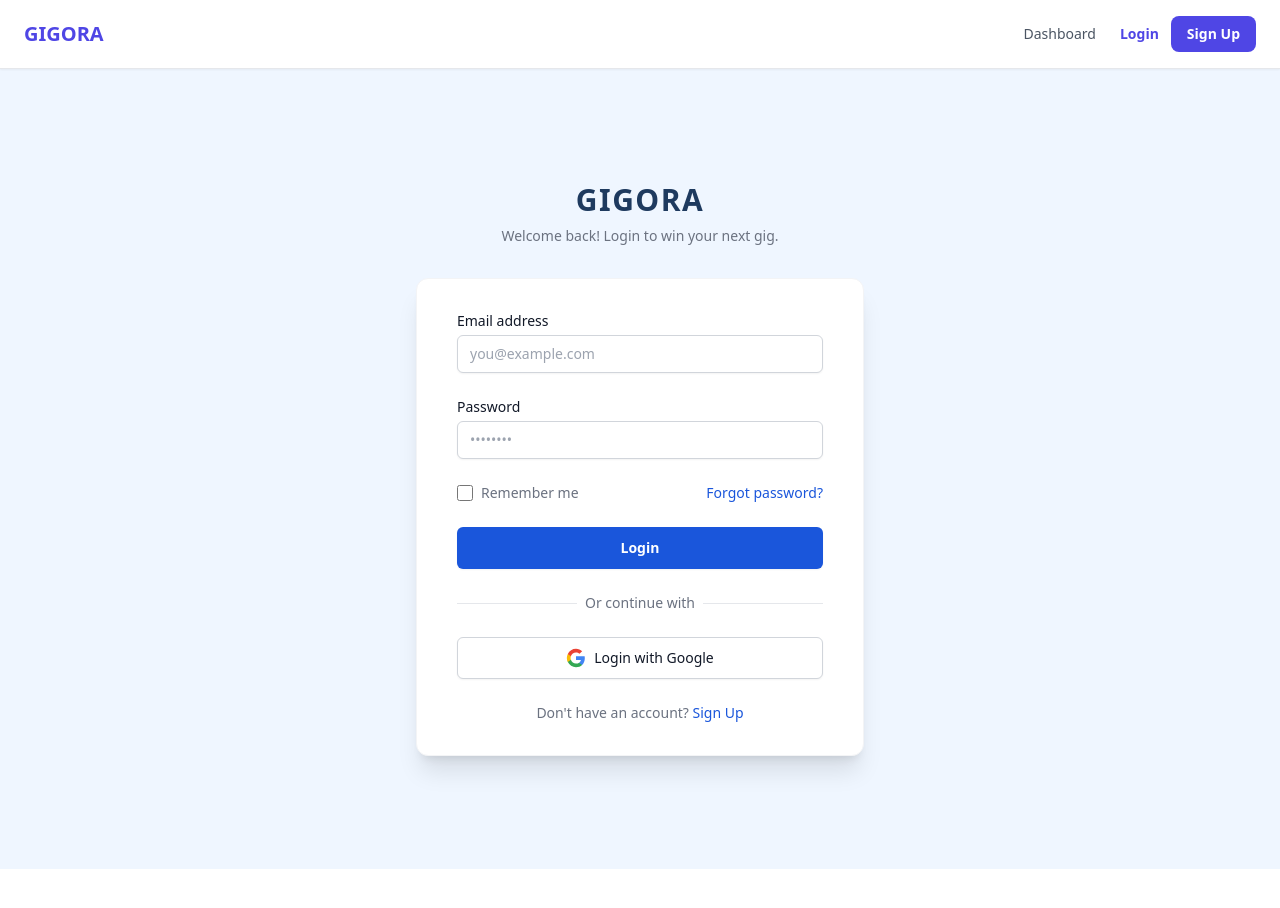
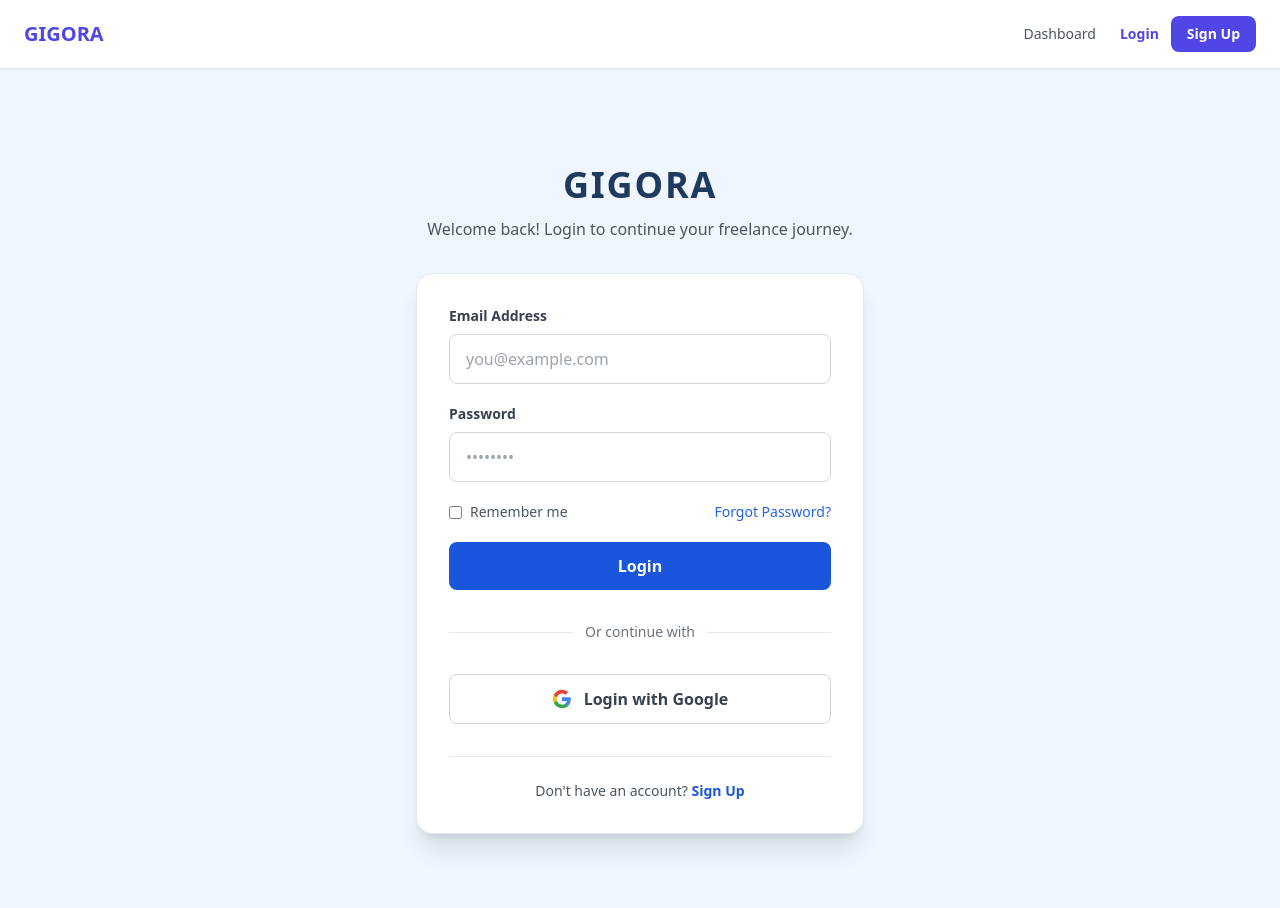
Before and after one commit to muhammadjunaid73/gigora-frontend, a React (Create React App) app: page /login in a window 1280 px wide. Shown: the top 908 px of the page. Before the commit the page ends 869 px from the top, so only its background shows below. Built offline with nearby package versions, Linux system fonts and the light colour scheme.

Commit message:
set broken layout

```diff
--- a/src/components/Sidebar.jsx
+++ b/src/components/Sidebar.jsx
@@ -1,25 +1,78 @@
-import React from "react";
+import React, { useState } from "react";
 
 const Sidebar = ({ activeTab, setActiveTab, handleLogout, menuItems }) => {
+  const [isOpen, setIsOpen] = useState(false);
+
   return (
-    <aside className="w-64 bg-[#1E3A5F] text-white flex flex-col justify-between p-6 hidden md:flex shrink-0">
-      <div className="space-y-8">
-        <h2 className="text-2xl font-black tracking-wider text-white">
-          GIGORA
-        </h2>
-        <nav className="space-y-1">
+    <>
+      {/* Mobile Header */}
+      <div className="md:hidden fixed top-0 left-0 right-0 h-16 bg-[#1E3A5F] flex items-center justify-between px-4 text-white shadow-lg z-50">
+        <h2 className="text-xl font-black">GIGORA</h2>
+
+        <button
+          onClick={() => setIsOpen(!isOpen)}
+          className="text-3xl font-bold"
+        >
+          {isOpen ? "✕" : "☰"}
+        </button>
+      </div>
+
+      {/* Overlay */}
+      {isOpen && (
+        <div
+          className="md:hidden fixed inset-0 bg-black/40 z-40"
+          onClick={() => setIsOpen(false)}
+        />
+      )}
+
+      {/* Sidebar */}
+      <aside
+        className={`
+        fixed md:static
+        top-0 left-0
+        h-full
+        w-72
+        bg-[#1E3A5F]
+        text-white
+        flex
+        flex-col
+        justify-between
+        p-6
+        z-50
+        transform
+        transition-transform
+        duration-300
+        ${isOpen ? "translate-x-0" : "-translate-x-full md:translate-x-0"}
+      `}
+      >
+        <div>
+          <div className="flex items-center justify-between mb-10 md:block">
+            <h2 className="text-2xl font-black">GIGORA</h2>
+
+            <button
+              className="md:hidden text-3xl"
+              onClick={() => setIsOpen(false)}
+            >
+              ✕
+            </button>
+          </div>
+
+          <nav className="space-y-3">
             {menuItems.map((item) => (
               <button
                 key={item.name}
-              onClick={() => setActiveTab(item.name)}
-              className={`w-full flex items-center space-x-3 px-4 py-3 text-sm font-semibold rounded-lg transition duration-150 ${
+                onClick={() => {
+                  setActiveTab(item.name);
+                  setIsOpen(false);
+                }}
+                className={`w-full flex items-center gap-3 px-4 py-3 rounded-lg transition ${
                   activeTab === item.name
-                  ? "bg-[#1A56DB] text-white shadow-md"
-                  : "text-gray-300 hover:bg-[#1A56DB]/10 hover:text-white"
+                    ? "bg-[#1A56DB]"
+                    : "hover:bg-[#274d74]"
                 }`}
               >
                 <svg
-                className="h-5 w-5"
+                  className="h-5 w-5 shrink-0"
                   fill="none"
                   viewBox="0 0 24 24"
                   stroke="currentColor"
@@ -31,6 +84,7 @@
                     d={item.icon}
                   />
                 </svg>
+
                 <span>{item.name}</span>
               </button>
             ))}
@@ -39,24 +93,12 @@
 
         <button
           onClick={handleLogout}
-        className="w-full flex items-center space-x-3 px-4 py-3 text-sm font-semibold text-red-400 hover:bg-red-500/10 rounded-lg transition"
+          className="mt-8 w-full bg-red-500 hover:bg-red-600 py-3 rounded-lg font-semibold transition"
         >
-        <svg
-          className="h-5 w-5"
-          fill="none"
-          viewBox="0 0 24 24"
-          stroke="currentColor"
-          strokeWidth="2"
-        >
-          <path
-            strokeLinecap="round"
-            strokeLinejoin="round"
-            d="M17 16l4-4m0 0l-4-4m4 4H7m6 4v1a3 3 0 01-3 3H6a3 3 0 01-3-3V7a3 3 0 013-3h4a3 3 0 013 3v1"
-          />
-        </svg>
-        <span>Logout</span>
+          Logout
         </button>
       </aside>
+    </>
   );
 };
 
--- a/src/pages/Dashboard.jsx
+++ b/src/pages/Dashboard.jsx
@@ -1,4 +1,4 @@
-import React, { useState } from "react";
+ import React, { useState } from "react";
 import { useNavigate } from "react-router-dom";
 import Sidebar from "../components/Sidebar"; // Sidebar component ko re-import kiya
 import ProfileAnalyzer from "./ProfileAnalyzer";
--- a/src/pages/Login.jsx
+++ b/src/pages/Login.jsx
@@ -3,12 +3,12 @@
 import { supabase } from "../App";
 
 const Login = () => {
+  const navigate = useNavigate();
+
   const [email, setEmail] = useState("");
   const [password, setPassword] = useState("");
   const [loading, setLoading] = useState(false);
-  const navigate = useNavigate();
 
-  // Standard Email/Password Login
   const handleSubmit = async (e) => {
     e.preventDefault();
     setLoading(true);
@@ -22,191 +22,169 @@
       if (error) {
         alert(error.message);
       } else {
-        console.log("User logged in successfully:", data);
-        navigate("/dashboard"); // Redirecting to dashboard safely
+        console.log("Logged in:", data);
+        navigate("/dashboard");
       }
-    } catch (error) {
-      console.error("Login error:", error);
-      alert("Something went wrong. Please try again.");
+    } catch (err) {
+      console.error(err);
+      alert("Something went wrong.");
     } finally {
       setLoading(false);
     }
   };
 
-  // Google OAuth Login
   const handleGoogleLogin = async () => {
-    try {
-      const { data, error } = await supabase.auth.signInWithOAuth({
+    const { error } = await supabase.auth.signInWithOAuth({
       provider: "google",
       options: {
-          redirectTo: window.location.origin + "/dashboard", // Safe callback URL mapping
+        redirectTo: `${window.location.origin}/dashboard`,
       },
     });
 
     if (error) {
       alert(error.message);
     }
-    } catch (error) {
-      console.error("Google login error:", error);
-    }
   };
 
   return (
-    <div className="min-h-screen bg-[#EFF6FF] flex flex-col justify-center py-12 sm:px-6 lg:px-8">
-      {/* Top Header / Logo Area */}
-      <div className="sm:mx-auto sm:w-full sm:max-w-md text-center">
-        <h2 className="text-3xl font-black text-[#1E3A5F] tracking-wider cursor-pointer">
+    <div className="min-h-screen bg-[#EFF6FF] flex items-center justify-center px-4 py-24">
+      <div className="w-full max-w-md">
+        {/* Logo */}
+        <div className="text-center mb-8">
+          <h1 className="text-4xl font-black text-[#1E3A5F] tracking-wider">
             GIGORA
-        </h2>
-        <p className="mt-2 text-sm text-[#6B7280]">
-          Welcome back! Login to win your next gig.
+          </h1>
+
+          <p className="mt-3 text-gray-600">
+            Welcome back! Login to continue your freelance journey.
           </p>
         </div>
 
-      {/* Main Card Container */}
-      <div className="mt-8 sm:mx-auto sm:w-full sm:max-w-md">
-        <div className="bg-white py-8 px-4 shadow-xl rounded-xl sm:px-10 border border-gray-100">
-          {/* Email & Password Form */}
-          <form className="space-y-6" onSubmit={handleSubmit}>
-            {/* Email Input */}
+        {/* Card */}
+        <div className="bg-white rounded-2xl shadow-xl border border-gray-200 p-6 md:p-8">
+          <form onSubmit={handleSubmit} className="space-y-5">
+            {/* Email */}
             <div>
-              <label
-                htmlFor="email"
-                className="block text-sm font-medium text-[#111827]"
-              >
-                Email address
+              <label className="block mb-2 text-sm font-semibold text-gray-700">
+                Email Address
               </label>
-              <div className="mt-1">
+
               <input
-                  id="email"
-                  name="email"
                 type="email"
+                required
                 autoComplete="email"
-                  required
+                placeholder="you@example.com"
                 value={email}
                 onChange={(e) => setEmail(e.target.value)}
-                  placeholder="you@example.com"
-                  className="appearance-none block w-full px-3 py-2 border border-gray-300 rounded-md shadow-sm placeholder-gray-400 focus:outline-none focus:ring-[#1A56DB] focus:border-[#1A56DB] sm:text-sm text-[#111827]"
+                className="w-full rounded-lg border border-gray-300 px-4 py-3 outline-none focus:border-blue-600 focus:ring-2 focus:ring-blue-200"
               />
             </div>
-            </div>
-
-            {/* Password Input */}
+            {/* Password */}
             <div>
-              <label
-                htmlFor="password"
-                className="block text-sm font-medium text-[#111827]"
-              >
+              <label className="block mb-2 text-sm font-semibold text-gray-700">
                 Password
               </label>
-              <div className="mt-1">
+
               <input
-                  id="password"
-                  name="password"
                 type="password"
+                required
                 autoComplete="current-password"
-                  required
+                placeholder="••••••••"
                 value={password}
                 onChange={(e) => setPassword(e.target.value)}
-                  placeholder="••••••••"
-                  className="appearance-none block w-full px-3 py-2 border border-gray-300 rounded-md shadow-sm placeholder-gray-400 focus:outline-none focus:ring-[#1A56DB] focus:border-[#1A56DB] sm:text-sm text-[#111827]"
+                className="w-full rounded-lg border border-gray-300 px-4 py-3 outline-none focus:border-blue-600 focus:ring-2 focus:ring-blue-200"
               />
             </div>
-            </div>
-
-            {/* Remember Me & Forgot Password */}
-            <div className="flex items-center justify-between text-sm">
-              <div className="flex items-center">
-                <input
-                  id="remember-me"
-                  name="remember-me"
-                  type="checkbox"
-                  className="h-4 w-4 text-[#1A56DB] focus:ring-[#1A56DB] border-gray-300 rounded"
-                />
-                <label
-                  htmlFor="remember-me"
-                  className="ml-2 block text-sm text-[#6B7280]"
-                >
+            {/* Remember */}
+            <div className="flex flex-col sm:flex-row sm:justify-between sm:items-center gap-3 text-sm">
+              <label className="flex items-center gap-2 text-gray-600">
+                <input type="checkbox" />
                 Remember me
               </label>
+
+              <button
+                type="button"
+                className="text-blue-600 hover:text-blue-700 font-medium"
+              >
+                Forgot Password?
+              </button>
             </div>
-
-              <div className="text-sm">
-                <a
-                  href="#forgot"
-                  className="font-medium text-[#1A56DB] hover:text-blue-700"
-                >
-                  Forgot password?
-                </a>
-              </div>
-            </div>
-
-            {/* Submit Button */}
-            <div>
+            {/* Login Button */}
             <button
               type="submit"
               disabled={loading}
-                className="w-full flex justify-center py-2.5 px-4 border border-transparent rounded-md shadow-sm text-sm font-bold text-white bg-[#1A56DB] hover:bg-blue-700 focus:outline-none focus:ring-2 focus:ring-offset-2 focus:ring-[#1A56DB] transition duration-200 disabled:opacity-70 disabled:cursor-not-allowed"
+              className="w-full bg-[#1A56DB] hover:bg-blue-700 text-white font-bold py-3 rounded-lg transition disabled:opacity-60"
             >
               {loading ? "Logging in..." : "Login"}
             </button>
+            {/* Divider */}
+            <div className="relative py-3">
+              <div className="absolute inset-0 flex items-center">
+                <div className="w-full border-t"></div>
               </div>
-          </form>
 
-          {/* Divider Line */}
-          <div className="mt-6">
-            <div className="relative">
-              <div className="absolute inset-0 flex items-center">
-                <div className="w-full border-t border-gray-200" />
-              </div>
-              <div className="relative flex justify-center text-sm">
-                <span className="px-2 bg-white text-[#6B7280]">
+              <div className="relative flex justify-center">
+                <span className="bg-white px-3 text-sm text-gray-500">
                   Or continue with
                 </span>
               </div>
-            </div>
-
-            {/* Google Login Button */}
-            <div className="mt-6">
+            </div>{" "}
+            {/* Google Login */}
             <button
+              type="button"
               onClick={handleGoogleLogin}
-                type="button"
-                className="w-full inline-flex justify-center items-center py-2.5 px-4 border border-gray-300 rounded-md shadow-sm bg-white text-sm font-medium text-[#111827] hover:bg-gray-50 focus:outline-none transition"
+              className="w-full flex items-center justify-center gap-3 border border-gray-300 rounded-lg py-3 font-semibold text-gray-700 hover:bg-gray-50 transition"
             >
-                <svg
-                  className="h-5 w-5 mr-2"
-                  viewBox="0 0 24 24"
-                  fill="currentColor"
-                >
+              <svg className="w-5 h-5" viewBox="0 0 24 24" fill="none">
                 <path
-                    d="M22.56 12.25c0-.78-.07-1.53-.2-2.25H12v4.26h5.92c-.26 1.37-1.04 2.53-2.21 3.31v2.77h3.57c2.08-1.92 3.28-4.74 3.28-8.09z"
+                  d="M22.56 12.25c0-.78-.07-1.53-.2-2.25H12v4.26h5.92c-.26
+                  1.37-1.04 2.53-2.21 3.31v2.77h3.57c2.08-1.92
+                  3.28-4.74 3.28-8.09z"
                   fill="#4285F4"
                 />
+
                 <path
-                    d="M12 23c2.97 0 5.46-.98 7.28-2.66l-3.57-2.77c-.98.66-2.23 1.06-3.71 1.06-2.86 0-5.29-1.93-6.16-4.53H2.18v2.84C3.99 20.53 7.7 23 12 23z"
+                  d="M12 23c2.97 0 5.46-.98
+                  7.28-2.66l-3.57-2.77c-.98.66-2.23
+                  1.06-3.71 1.06-2.86
+                  0-5.29-1.93-6.16-4.53H2.18v2.84C3.99
+                  20.53 7.7 23 12 23z"
                   fill="#34A853"
                 />
+
                 <path
-                    d="M5.84 14.09c-.22-.66-.35-1.36-.35-2.09s.13-1.43.35-2.09V7.06H2.18C1.43 8.55 1 10.22 1 12s.43 3.45 1.18 4.94l2.85-2.22.81-.63z"
+                  d="M5.84 14.09c-.22-.66-.35-1.36-.35-2.09
+                  s.13-1.43.35-2.09V7.06H2.18C1.43
+                  8.55 1 10.22 1 12s.43
+                  3.45 1.18 4.94l3.66-2.85z"
                   fill="#FBBC05"
                 />
+
                 <path
-                    d="M12 5.38c1.62 0 3.06.56 4.21 1.64l3.15-3.15C17.45 2.09 14.97 1 12 1 7.7 1 3.99 3.47 2.18 7.06l3.66 2.84c.87-2.6 3.3-4.52 6.16-4.52z"
+                  d="M12 5.38c1.62
+                  0 3.06.56 4.21
+                  1.64l3.15-3.15C17.45
+                  2.09 14.97 1 12
+                  1 7.7 1 3.99
+                  3.47 2.18
+                  7.06l3.66
+                  2.84c.87-2.6
+                  3.3-4.52
+                  6.16-4.52z"
                   fill="#EA4335"
                 />
               </svg>
               Login with Google
             </button>
-            </div>
-          </div>
+          </form>
 
-          {/* Footer Link to Signup */}
-          <div className="mt-6 text-center">
-            <p className="text-sm text-[#6B7280]">
+          {/* Footer */}
+          <div className="mt-8 text-center border-t pt-6">
+            <p className="text-sm text-gray-600">
               Don't have an account?{" "}
               <Link
                 to="/signup"
-                className="font-medium text-[#1A56DB] hover:text-blue-700 transition"
+                className="font-semibold text-[#1A56DB] hover:underline"
               >
                 Sign Up
               </Link>
```
Lines whose indentation alone changed are shown as unchanged.
